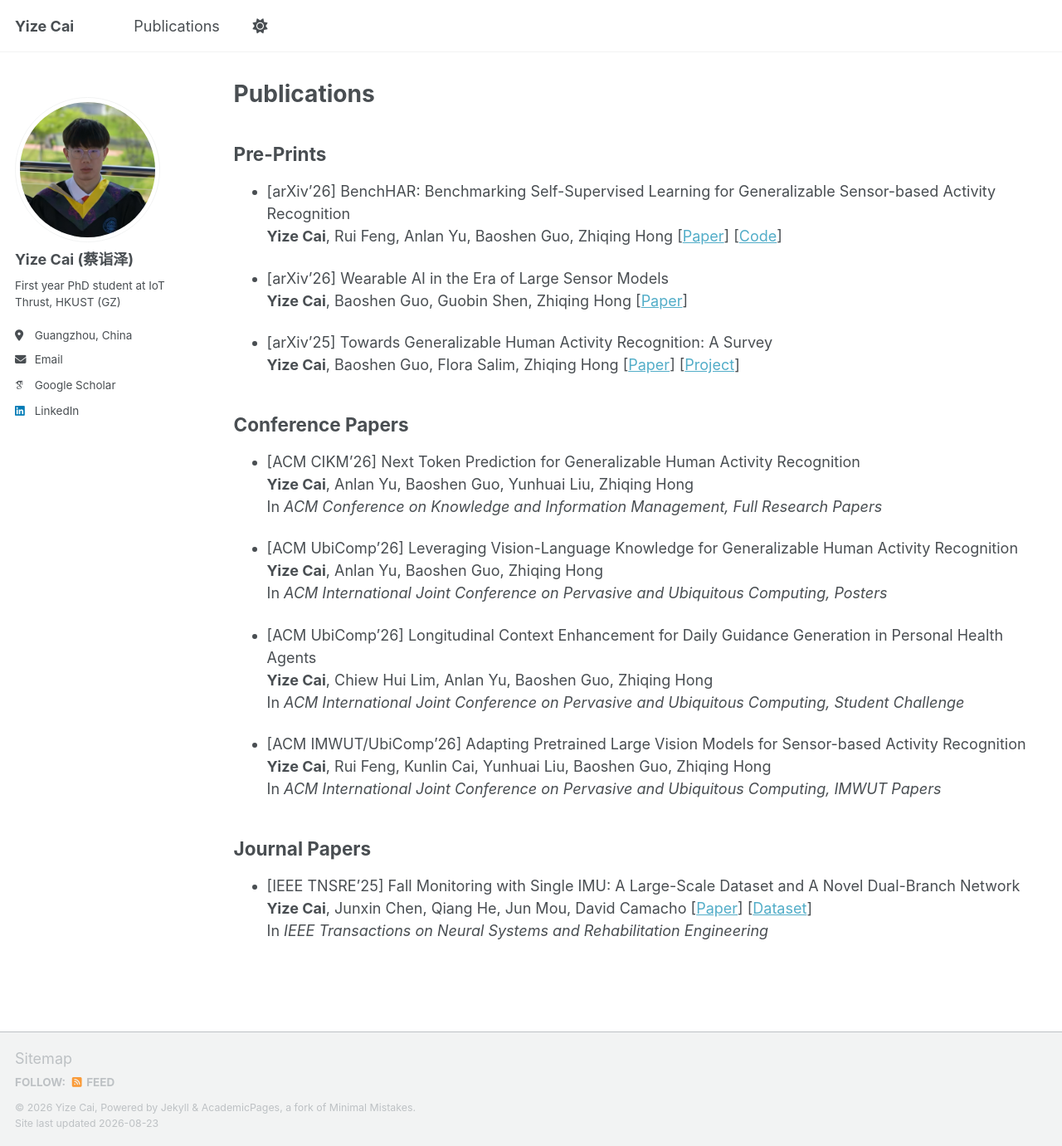
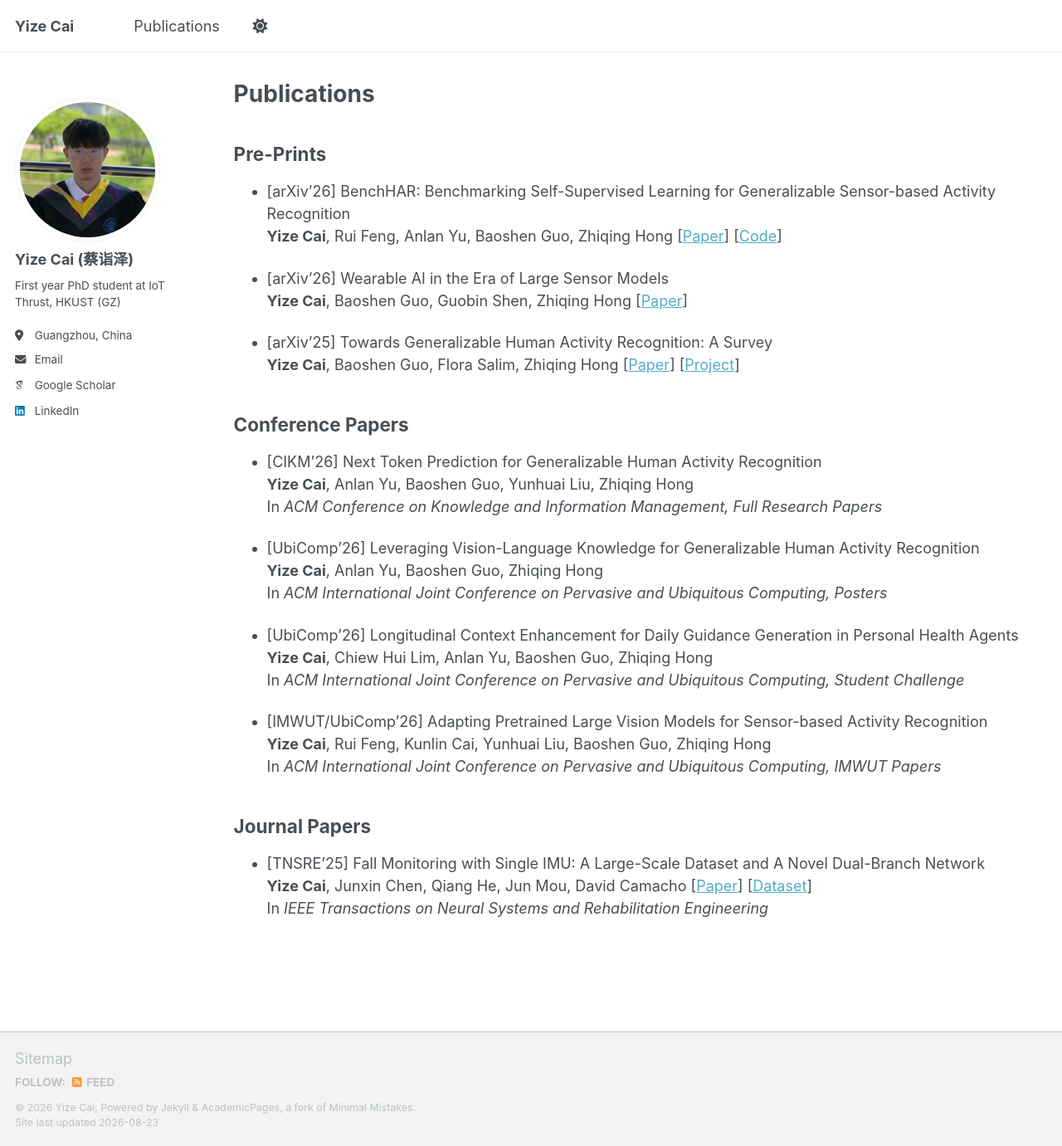
Before and after one commit to saiketa/saiketa.github.io, a Jekyll site: the page built from _pages/publications.md, in a window 1280 px wide and 1381 px high. Shown: the whole window at 83% size. Built offline with Jekyll 4.4.1, drawn with Linux system fonts in a browser that asks for light colours; some web fonts are replaced; a script bundle is joined from its source files by our own code; library files that are not in the unit come from our copies.

Commit message:
Update publications.md

```diff
--- a/_pages/publications.md
+++ b/_pages/publications.md
@@ -25,25 +25,25 @@ author_profile: true
 
 ## Conference Papers
 
-- [ACM CIKM'26] Next Token Prediction for Generalizable Human Activity Recognition<br>
+- [CIKM'26] Next Token Prediction for Generalizable Human Activity Recognition<br>
 **Yize Cai**, Anlan Yu, Baoshen Guo, Yunhuai Liu, Zhiqing Hong <br>
 In *ACM Conference on Knowledge and Information Management, Full Research Papers*
 
-- [ACM UbiComp'26]  Leveraging Vision-Language Knowledge for Generalizable Human Activity Recognition<br>
+- [UbiComp'26]  Leveraging Vision-Language Knowledge for Generalizable Human Activity Recognition<br>
 **Yize Cai**, Anlan Yu, Baoshen Guo, Zhiqing Hong<br>
 In *ACM International Joint Conference on Pervasive and Ubiquitous Computing, Posters*
 
-- [ACM UbiComp'26]  Longitudinal Context Enhancement for Daily Guidance Generation in Personal Health Agents<br>
+- [UbiComp'26]  Longitudinal Context Enhancement for Daily Guidance Generation in Personal Health Agents<br>
 **Yize Cai**, Chiew Hui Lim, Anlan Yu, Baoshen Guo, Zhiqing Hong<br>
 In *ACM International Joint Conference on Pervasive and Ubiquitous Computing, Student Challenge*
 
-- [ACM IMWUT/UbiComp'26] Adapting Pretrained Large Vision Models for Sensor-based Activity Recognition<br>
+- [IMWUT/UbiComp'26] Adapting Pretrained Large Vision Models for Sensor-based Activity Recognition<br>
 **Yize Cai**, Rui Feng, Kunlin Cai, Yunhuai Liu, Baoshen Guo, Zhiqing Hong<br>
 In *ACM International Joint Conference on Pervasive and Ubiquitous Computing, IMWUT Papers*
 
 ## Journal Papers
 
-- [IEEE TNSRE'25] Fall Monitoring with Single IMU: A Large-Scale Dataset and A Novel Dual-Branch Network<br>
+- [TNSRE'25] Fall Monitoring with Single IMU: A Large-Scale Dataset and A Novel Dual-Branch Network<br>
 **Yize Cai**, Junxin Chen, Qiang He, Jun Mou, David Camacho
 [[Paper](https://ieeexplore.ieee.org/document/11303325)] [[Dataset](https://zenodo.org/records/17552449)]<br>
 In *IEEE Transactions on Neural Systems and Rehabilitation Engineering*
```
